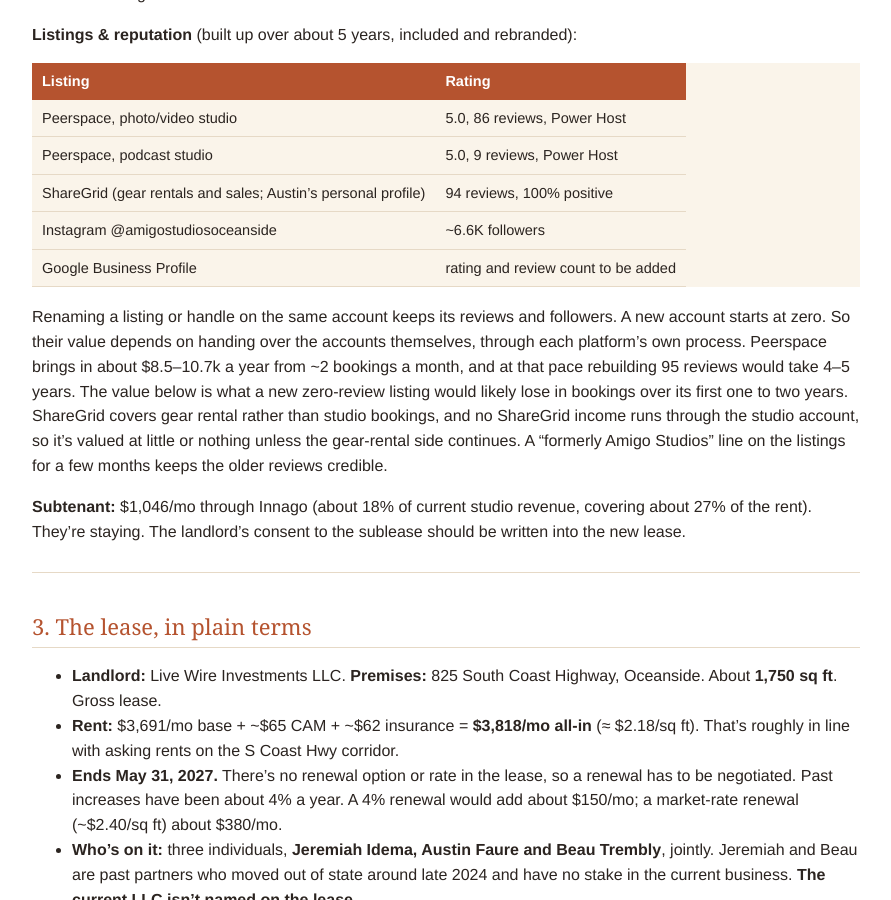
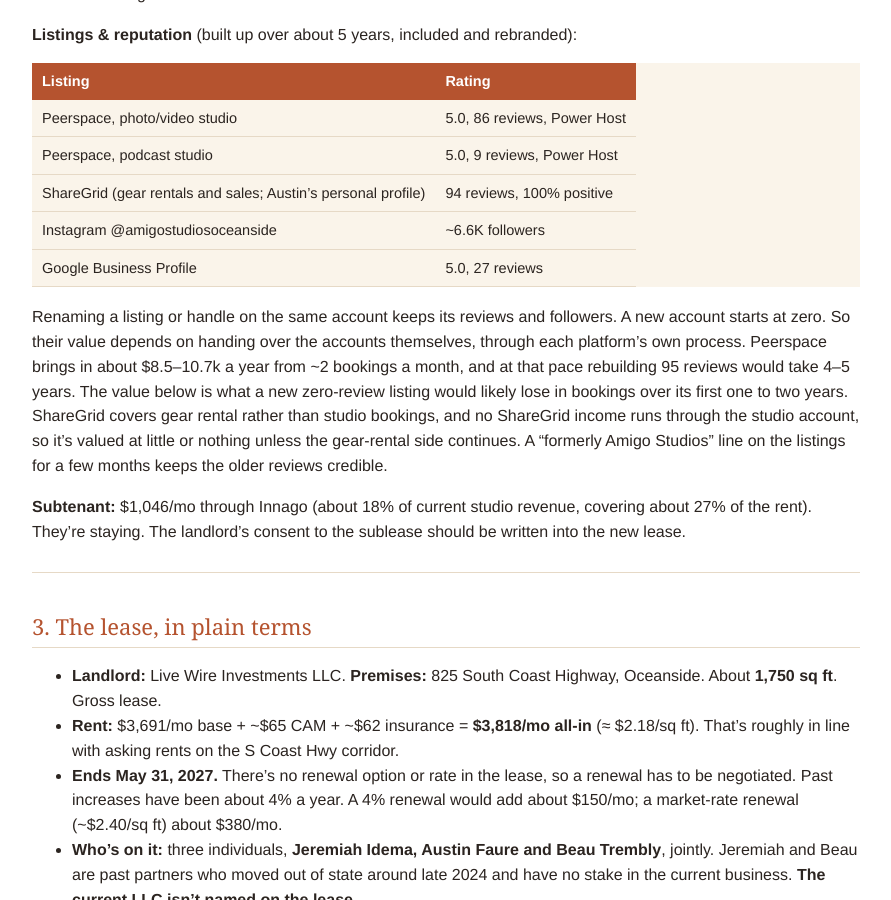
Before and after one commit to amigostudios/amigo-handoff, a Jekyll site: the page built from valuation.md, in a window 1280 px wide and 900 px high, scrolled down 1883 px. Shown: the whole window, without its empty margins (194-1085 px from the left). Built offline with Jekyll 4.4.1, drawn with Linux system fonts in a browser that asks for light colours.

Commit message:
Add Google rating: 5.0, 27 reviews
Co-Authored-By: Claude Opus 5.5 <noreply@anthropic.com>

```diff
--- a/valuation.md
+++ b/valuation.md
@@ -60,7 +60,7 @@ To check together: whether the two tube lights belong to the studio or to Pat's
 | Peerspace, podcast studio | 5.0, 9 reviews, Power Host |
 | ShareGrid (gear rentals and sales; Austin's personal profile) | 94 reviews, 100% positive |
 | Instagram @amigostudiosoceanside | ~6.6K followers |
-| Google Business Profile | rating and review count to be added |
+| Google Business Profile | 5.0, 27 reviews |
 
 Renaming a listing or handle on the same account keeps its reviews and followers. A new account starts at zero. So their value depends on handing over the accounts themselves, through each platform's own process. Peerspace brings in about $8.5–10.7k a year from ~2 bookings a month, and at that pace rebuilding 95 reviews would take 4–5 years. The value below is what a new zero-review listing would likely lose in bookings over its first one to two years. ShareGrid covers gear rental rather than studio bookings, and no ShareGrid income runs through the studio account, so it's valued at little or nothing unless the gear-rental side continues. A "formerly Amigo Studios" line on the listings for a few months keeps the older reviews credible.
 
```
Also changed, not shown: index.md (+1 -1 lines), 1 other file.
